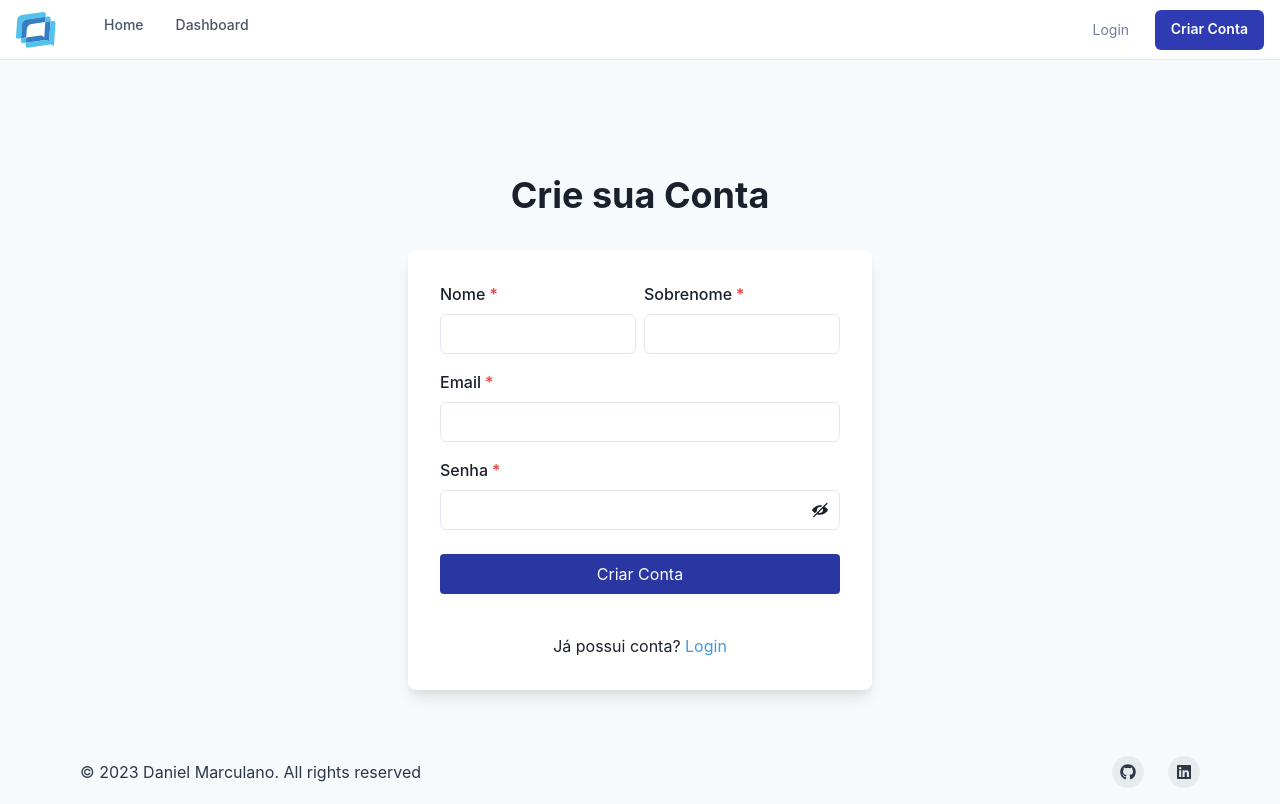
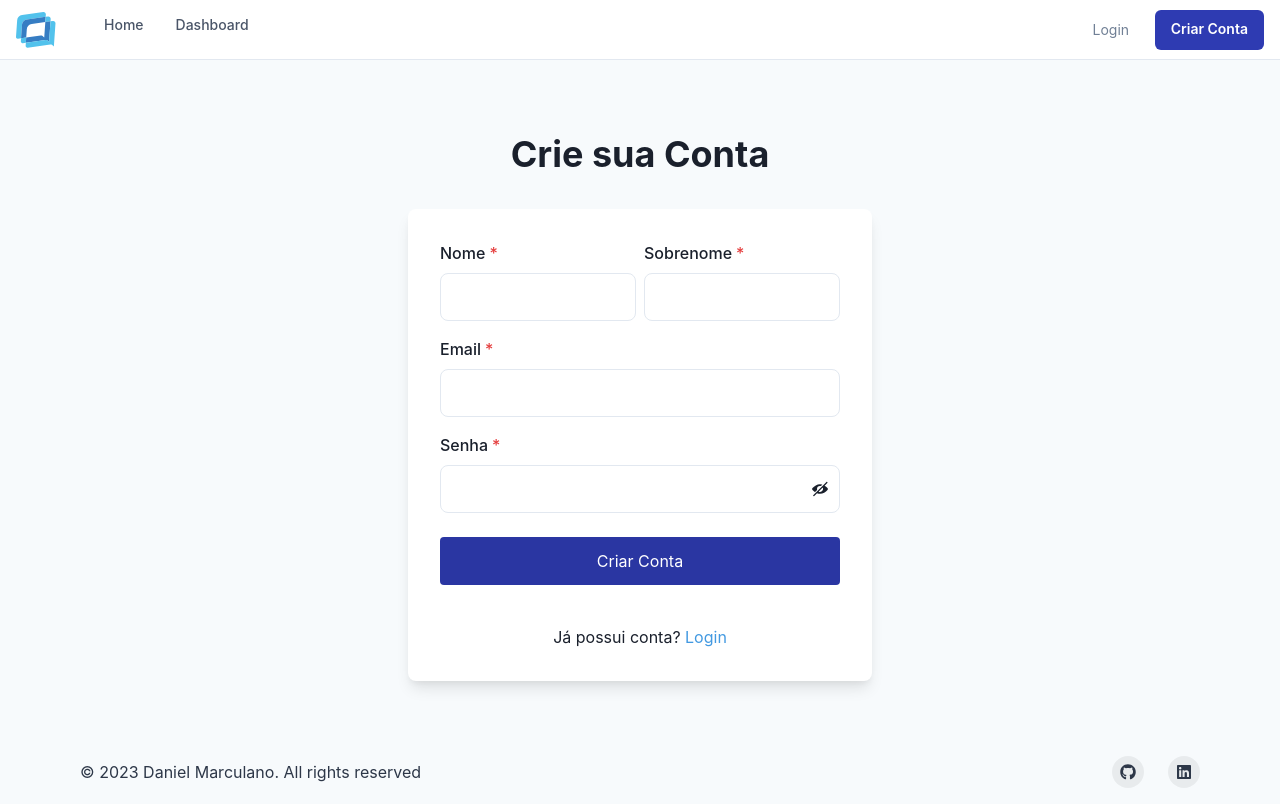
Before and after one commit to danielsmar/prova-2bi, a Next.js app: page /registro in a window 1280 px wide. Built offline with nearby package versions, Linux system fonts and the light colour scheme.

Commit message:
fix:  navbar and login page styles

```diff
--- a/src/components/navbar/index.tsx
+++ b/src/components/navbar/index.tsx
@@ -204,7 +204,7 @@ interface NavItem {
 const NAV_ITEMS: Array<NavItem> = [
   {
     label: 'Home',
-    href: '#',
+    href: '/',
   },
   {
     label: 'Dashboard',
--- a/src/pages/dashboard/index.tsx
+++ b/src/pages/dashboard/index.tsx
@@ -17,7 +17,7 @@ export default function blogPostWithImage() {
   return (
     <>
       <NavBar />
-      <Box minHeight="100vh" display="flex" flexDirection="column">
+      <Box minHeight="100vh" display="flex" flexDirection="column" pb={55}>
         <Center py={6} flex={1} flexDirection={'column'} >
           <Box
             maxW={'445px'}
--- a/src/pages/registro/index.tsx
+++ b/src/pages/registro/index.tsx
@@ -31,7 +31,8 @@ export default function Registro() {
         minH={'93vh'}
         align={'center'}
         justify={'center'}
-        bg={useColorModeValue('gray.50', 'gray.800')}>
+        bg={useColorModeValue('gray.50', 'gray.800')}
+        pb={50}>
         <Stack spacing={8} mx={'auto'} maxW={'lg'} py={12} px={6}>
           <Stack align={'center'}>
             <Heading fontSize={'4xl'} textAlign={'center'}>
@@ -48,24 +49,28 @@ export default function Registro() {
                 <Box>
                   <FormControl id="firstName" isRequired>
                     <FormLabel>Nome</FormLabel>
-                    <Input type="text" />
+                    <Input type="text" size={"lg"} borderRadius="8px"
+                      bg="brandDark.600" />
                   </FormControl>
                 </Box>
                 <Box>
                   <FormControl id="lastName" isRequired>
                     <FormLabel>Sobrenome</FormLabel>
-                    <Input type="text" />
+                    <Input type="text" size={"lg"} borderRadius="8px"
+                      bg="brandDark.600" />
                   </FormControl>
                 </Box>
               </HStack>
               <FormControl id="email" isRequired>
                 <FormLabel>Email</FormLabel>
-                <Input type="email" />
+                <Input type="email" size={"lg"} borderRadius="8px"
+                  bg="brandDark.600" />
               </FormControl>
               <FormControl id="password" isRequired>
                 <FormLabel>Senha</FormLabel>
                 <InputGroup>
-                  <Input type={showPassword ? 'text' : 'password'} />
+                  <Input type={showPassword ? 'text' : 'password'} size={"lg"} borderRadius="8px"
+                    bg="brandDark.600" />
                   <InputRightElement h={'full'}>
                     <Button
                       variant={'ghost'}
@@ -77,7 +82,7 @@ export default function Registro() {
               </FormControl>
               <Stack spacing={10} pt={2}>
                 <Link
-                  p={2}
+                  p={3}
                   borderRadius={'4px'}
                   textAlign={'center'}
                   size="lg"
```
Also changed, not shown: src/pages/login/index.tsx (+6 -3 lines).
